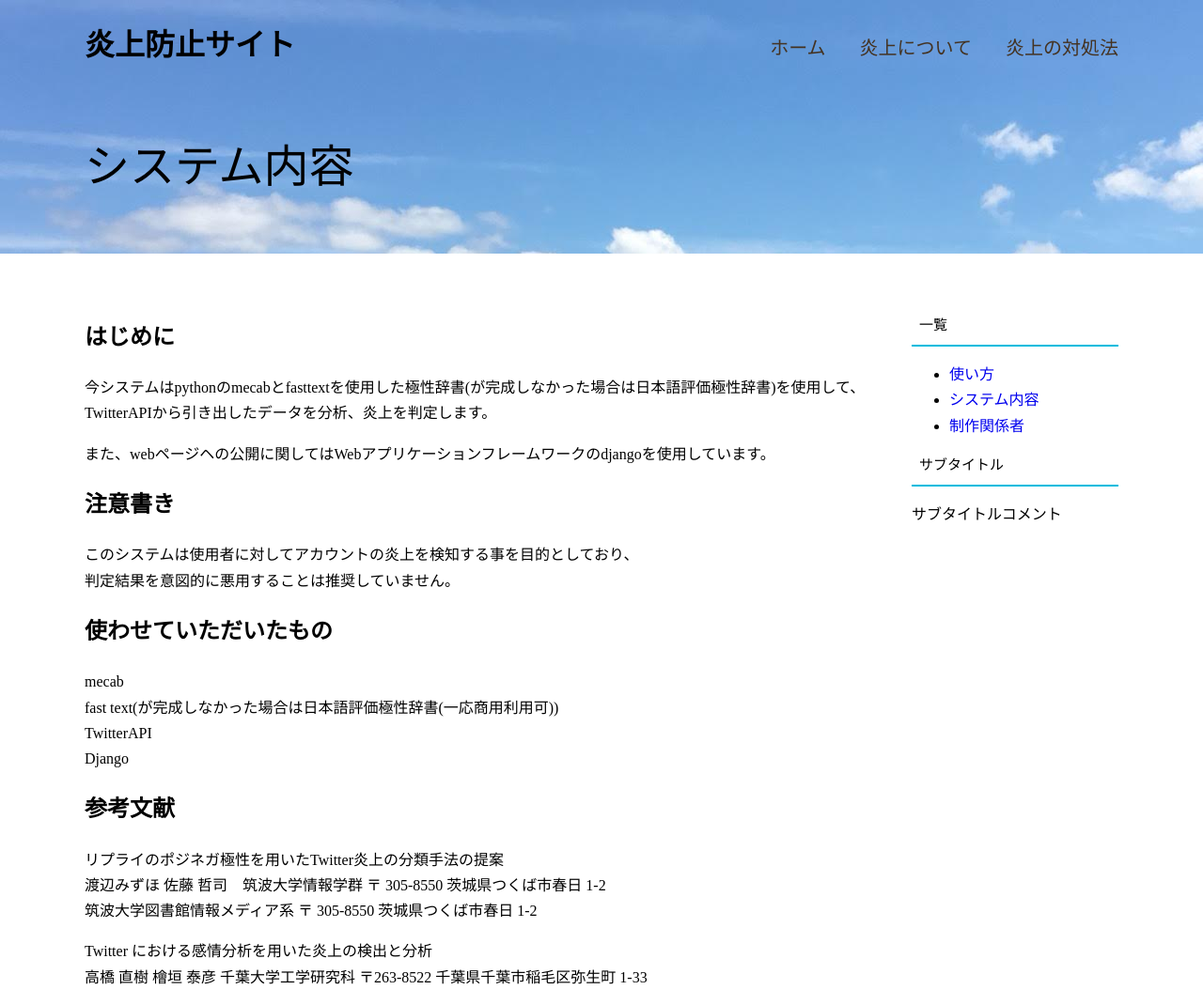
After one commit to umehararyouta/projectC_E, a Django app: page /system/ in a window 1280 px wide. The commit adds this page. Shown: the whole page at 94% size. Run offline with Django 4.2, Linux system fonts and the light colour scheme.

Commit message:
make some pages

```diff
--- a/website/static/main.css
+++ b/website/static/main.css
@@ -1,5 +1,5 @@
 html{font-size: 100%;}
-body{line-height: 1.7; color: black;}
+body{line-height: 1.7; color: black;margin: 0px; margin-bottom: 40px;}
 a{text-decoration: none;}
 img{max-width: 100%;}
 
@@ -18,7 +18,7 @@ margin-top: 34px; list-style: none; color: blue}
 .home-content p{font-size: 24px; margin: 10px 0 42px;}
 
 .page-title{font-size: 48px; font-family: 'philosopher', serif;
-text-transform: uppercase; font-weight: normal;}
+text-transform: uppercase; font-weight: normal; margin-bottom: 60px;}
 
 /* ボタン*/
 .button{font-size: 20px; background: black; color: #fff;}
@@ -28,12 +28,14 @@ text-transform: uppercase; font-weight: normal;}
 /* 画像*/
 .big-bg{background-size: cover; background-position: center top;}
 
-#home{background-image: url(images/imagephoto.jpg); min-height: 100vh;}
+#home{background-image: url(imagephoto.jpg); min-height: 100vh;}
 #home .page-title{text-transform: none;}
+
+.howtouse_photo{width: 880;}
 
 /* メイン*/
 
-#main{background-image: url(images/imagephoto.jpg); height: 270px; margin-bottom: 40px;}
+#main{background-image: url(imagephoto.jpg); height: 270px; margin-bottom: 40px;}
 #main.page-title{text-align: center;}
 
 /* フッター*/
@@ -41,12 +43,12 @@ footer{background: black; text-align: center; padding: 20px 0;}
 footer p{color: white; font-size: 10px}
 
 /*メイン*/
-airticle{width: 80%;}
+article{width: 80%;}
 
 /*サイド*/
 aside{width: 20%;}
 
-.main-contents{display: flex; margin-bottom: 50px;}
+.main-contents{display: flex; margin-bottom: 50px; margin-top: 15px;padding-top: 40px;}
 
 .post-info{position: relative; padding-top: 4px; margin-bottom: 40px;}
 
--- a/website/templates/base.html
+++ b/website/templates/base.html
@@ -14,19 +14,21 @@
                 <nav>
                     <ul class="home-nav">
                         <li>
-                            <a href="index.html">ホーム</a>
+                            <a href="/index">ホーム</a>
                         </li>
                         <li>
-                            <a href="search.html">検知</a>
+                            <a href="/fire">炎上について</a>
                         </li>
                         <li>
-                            <a href="index.html">リンク</a>
+                            <a href="/care">炎上の対処法</a>
                         </li>
                     </ul>
                 </nav>
             </header>
             <div class="wrapper">
-                <h2 class="page-title">メイン</h2>
+                {% block maintitle %}
+                <h2 class="page-title">検索ホーム</h2>
+                {% endblock  %}
             </div class="wrapper">
             <div class="main-contents wrapper">
                 <article>
@@ -38,17 +40,17 @@
                     <h3 class="sub-title">一覧</h3>
                     <ul class="sub-menu">
                         <li>
-                            <a href="info.html">概要</a>
+                            <a href="/howtouse">使い方</a>
                         </li>
                         <li>
-                            <a href="access.html">アクセス</a>
+                            <a href="/system">システム内容</a>
                         </li>
                         <li>
-                            <a href="index.html">詳細</a>
+                            <a href="/access">制作関係者</a>
                         </li>
                     </ul>
-                    <h3 class="sub-title">一言コラム</h3>
-                    <p>何か良いのがあったら</p>
+                    <h3 class="sub-title">サブタイトル</h3>
+                    <p>サブタイトルコメント</p>
                 </aside>
             </div class="main-contents wrapper">
         </div id="main">
--- a/website/templates/care.html
+++ b/website/templates/care.html
@@ -1,4 +1,4 @@
-{% extends "templates/base.html" %}
+{% extends "base.html" %}
 
 {% block body_main %}
 
--- a/website/templates/loop.html
+++ b/website/templates/loop.html
@@ -2,7 +2,7 @@
 {% block body_main %}
     <p>{{name}}は{{message}}</p>
     <a href="">入力ページに戻る</a>
-    <p>loop</p>
+    <h3>入力情報</h3>
     <p>{{name}}</p>
     <p>{{searchcount}}</p>
     <p>{{negapozi}}</p>
--- a/website/templates/notloop.html
+++ b/website/templates/notloop.html
@@ -3,7 +3,7 @@
 {% block body_main %}
     <p>{{name}}は{{message}}</p>
     <a href="">入力ページに戻る</a>
-    <p>notloop</p>
+    <h3>入力情報</h3>
     <p>{{name}}</p>
     <p>{{searchcount}}</p>
     <p>{{negapozi}}</p>
--- /dev/null
+++ b/website/templates/system.html
@@ -0,0 +1,37 @@
+{% extends "base.html" %}
+{% block  maintitle%}
+<h2 class="page-title">システム内容</h2>
+{% endblock  %}
+{% block body_main %}
+{% load static %}
+
+<h2>はじめに</h2>
+<p>今システムはpythonのmecabとfasttextを使用した極性辞書(が完成しなかった場合は日本語評価極性辞書)を使用して、<br>TwitterAPIから引き出したデータを分析、炎上を判定します。</p>
+<p>また、webページヘの公開に関してはWebアプリケーションフレームワークのdjangoを使用しています。</p>
+
+<h2>注意書き</h2>
+<p>
+    このシステムは使用者に対してアカウントの炎上を検知する事を目的としており、<br>
+    判定結果を意図的に悪用することは推奨していません。<br>
+</p>
+
+
+<h2>使わせていただいたもの</h2>
+<p>
+    mecab<br>
+    fast text(が完成しなかった場合は日本語評価極性辞書(一応商用利用可))<br>
+    TwitterAPI<br>
+    Django<br>
+</p>
+
+<h2>参考文献</h2>
+<p>
+    リプライのポジネガ極性を用いたTwitter炎上の分類手法の提案<br>
+    渡辺みずほ 佐藤 哲司　筑波大学情報学群 〒 305-8550 茨城県つくば市春日 1-2<br>
+    筑波大学図書館情報メディア系 〒 305-8550 茨城県つくば市春日 1-2
+</p>
+<p>
+Twitter における感情分析を用いた炎上の検出と分析<br>
+高橋 直樹 檜垣 泰彦 千葉大学工学研究科 〒263-8522 千葉県千葉市稲毛区弥生町 1-33
+</p>
+{% endblock %}
--- a/website/urls.py
+++ b/website/urls.py
@@ -1,5 +1,5 @@
 from django.urls import path
-from .views import IndexView,LoopView,NotLoopView,AccessView,CareView,InfoView
+from .views import IndexView,LoopView,NotLoopView,AccessView,CareView,FireView,HowtouseView,SystemView
 
 
 
@@ -10,5 +10,7 @@ urlpatterns = [
     path('notloop/',NotLoopView.as_view()),
     path('access/',AccessView.as_view()),
     path('care/',CareView.as_view()),
-    path('info/',InfoView.as_view()),
+    path('fire/',FireView.as_view()),
+    path('howtouse/',HowtouseView.as_view()),
+    path('system/',SystemView.as_view()),
     ]
--- a/website/views.py
+++ b/website/views.py
@@ -62,13 +62,15 @@ class NotLoopView(TemplateView):
 class AccessView(TemplateView):
     template_name = 'access.html'
 
-class InfoView(TemplateView):
-    template_name = 'info.html'
-
 class CareView(TemplateView):
     template_name = 'care.html'
 
+class FireView(TemplateView):
+    template_name = 'fire.html'
 
+class SystemView(TemplateView):
+    template_name = 'system.html'
 
-
+class HowtouseView(TemplateView):
+    template_name = 'howtouse.html'
 # Create your views here.
```
Also changed, not shown: website/templates/access.html (+16 -9 lines), website/templates/howtouse.html (added, +29 -0 lines), website/templates/index.html (+8 -2 lines), website/static/imagephoto.jpg (added), website/static/serchpage.png (added), website/templates/fire.html (renamed from website/templates/info.html).
